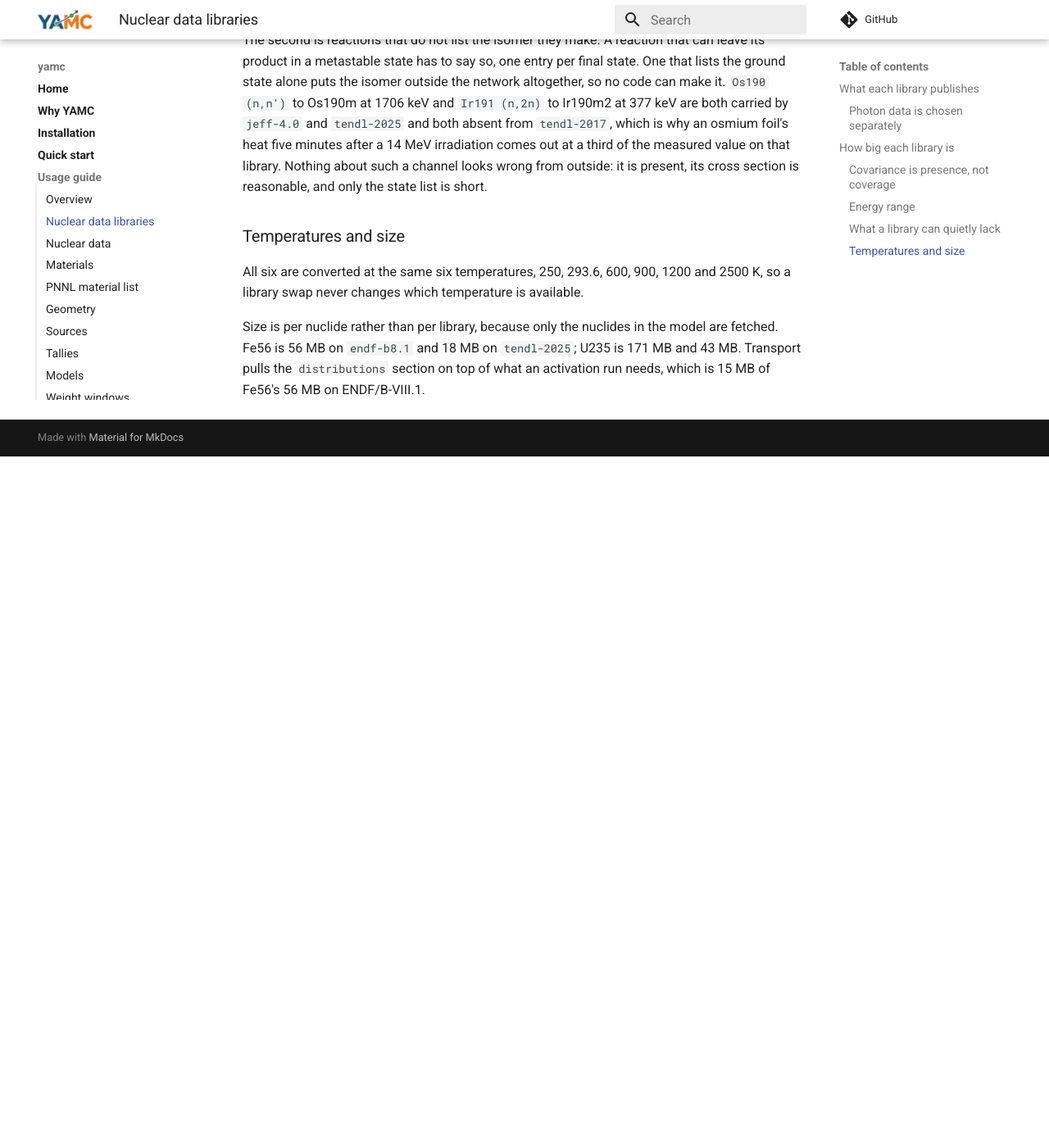
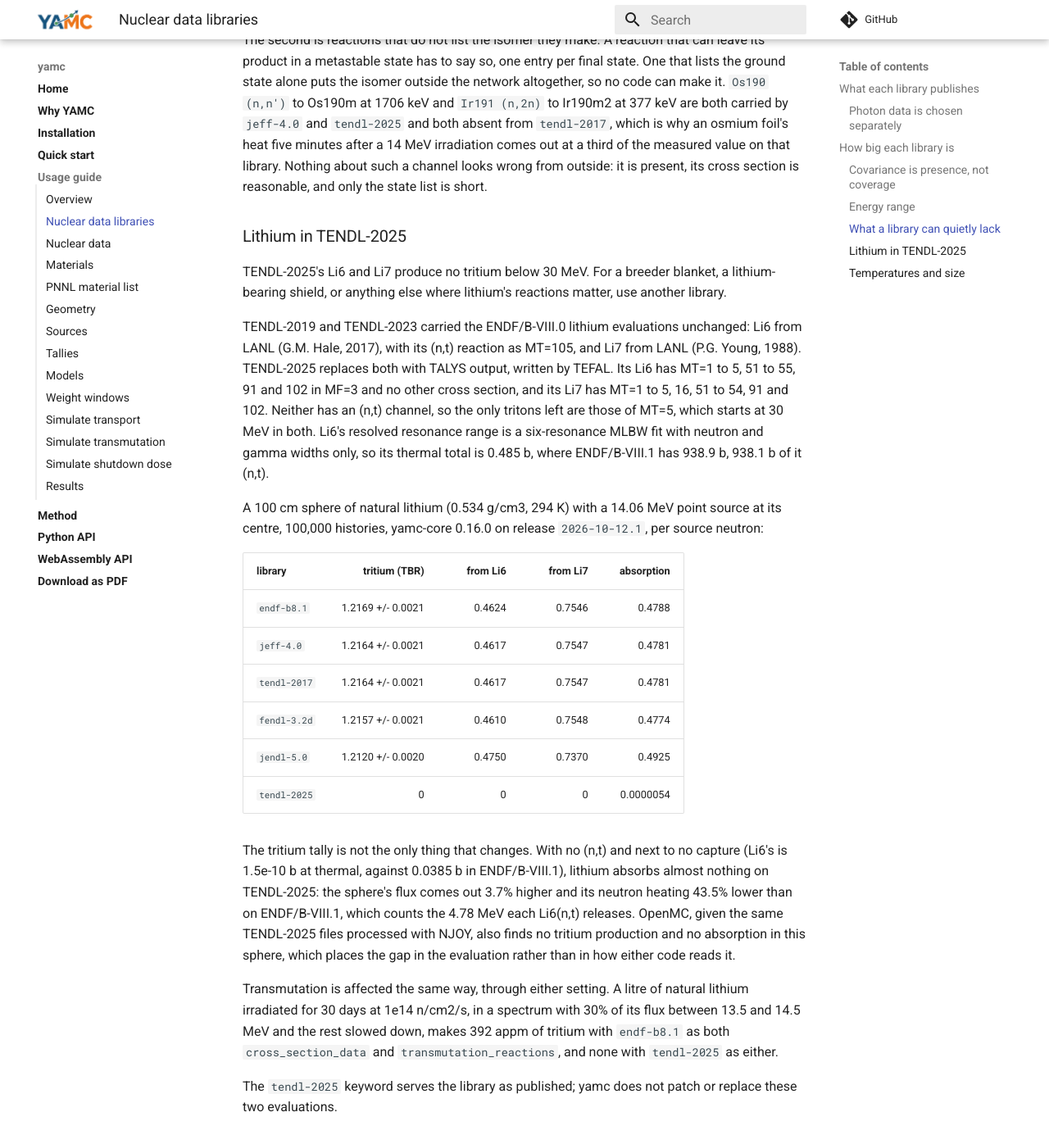
Before and after one commit to fusion-neutronics/yamc, an MkDocs documentation site: the page built from docs/nuclear_data_libraries.md, in a window 1280 px wide and 1400 px high, scrolled down 5249 px. Shown: the top 1396 px of the window at 82% size. Built offline with MkDocs 1.6.1 and Material for MkDocs 9.7.7, drawn with Linux system fonts in a browser that asks for light colours; comment, search, counter and statistics services are not loaded; before the commit the page ends 5806 px from its top, so only the background shows below that; some of the changed text lies outside the part shown.

Commit message:
Document that TENDL-2025's lithium makes no tritium below 30 MeV
TENDL-2019 and TENDL-2023 carried the ENDF/B-VIII.0 lithium evaluations
(LANL: Li6 by G.M. Hale, 2017; Li7 by P.G. Young, 1988). TENDL-2025
replaces both with TALYS output through TEFAL, with no (n,t) channel: the
only tritons are MT=5's, which starts at 30 MeV for both isotopes, and
Li6's resonance range is a six-resonance MLBW fit with neutron and gamma
widths only (thermal total 0.485 b against 938.9 b).

nuclear_data_libraries.md gets a "Lithium in TENDL-2025" section with what
the evaluation contains, a 100 cm natural-lithium sphere on all six
libraries (TBR 1.2120 to 1.2169, and 0 on tendl-2025), what else changes
(absorption, flux, heating), the same gap in transmutation through either
setting, and the advice to use another library wherever lithium matters.
The keyword table and the TENDL paragraph in nuclear_data.md point to it.
The library is served as published.

```diff
--- a/docs/nuclear_data_libraries.md
+++ b/docs/nuclear_data_libraries.md
@@ -16,7 +16,7 @@ yamc.cross_section_data = "endf-b8.1"
 | ``endf-b8.1`` | ENDF/B-VIII.1. The default for photon data and for an unset ``decay``, ``reactions`` or ``fission_yields``. |
 | ``jeff-4.0`` | JEFF-4.0. |
 | ``jendl-5.0`` | JENDL-5. |
-| ``tendl-2025`` | TENDL-2025. The widest isotope coverage of the six. |
+| ``tendl-2025`` | TENDL-2025. The widest isotope coverage of the six, but its Li6 and Li7 make no tritium below 30 MeV: see [Lithium in TENDL-2025](#lithium-in-tendl-2025). |
 | ``tendl-2017`` | TENDL-2017, for comparing a result against the older release. |
 | ``fendl-3.2d`` | FENDL-3.2d. Cross sections, plus ``reactions`` and ``branching`` subsections. |
 
@@ -208,6 +208,53 @@ measured value on that library. Nothing about such a channel looks wrong from
 outside: it is present, its cross section is reasonable, and only the state
 list is short.
 
+### Lithium in TENDL-2025
+
+TENDL-2025's Li6 and Li7 produce no tritium below 30 MeV. For a breeder
+blanket, a lithium-bearing shield, or anything else where lithium's reactions
+matter, use another library.
+
+TENDL-2019 and TENDL-2023 carried the ENDF/B-VIII.0 lithium evaluations
+unchanged: Li6 from LANL (G.M. Hale, 2017), with its (n,t) reaction as MT=105,
+and Li7 from LANL (P.G. Young, 1988). TENDL-2025 replaces both with TALYS
+output, written by TEFAL. Its Li6 has MT=1 to 5, 51 to 55, 91 and 102 in MF=3
+and no other cross section, and its Li7 has MT=1 to 5, 16, 51 to 54, 91 and
+102. Neither has an (n,t) channel, so the only tritons left are those of MT=5,
+which starts at 30 MeV in both. Li6's resolved resonance range is a
+six-resonance MLBW fit with neutron and gamma widths only, so its thermal total
+is 0.485 b, where ENDF/B-VIII.1 has 938.9 b, 938.1 b of it (n,t).
+
+A 100 cm sphere of natural lithium (0.534 g/cm3, 294 K) with a 14.06 MeV point
+source at its centre, 100,000 histories, yamc-core 0.16.0 on release
+``2026-10-12.1``, per source neutron:
+
+| library | tritium (TBR) | from Li6 | from Li7 | absorption |
+| --- | ---: | ---: | ---: | ---: |
+| ``endf-b8.1`` | 1.2169 +/- 0.0021 | 0.4624 | 0.7546 | 0.4788 |
+| ``jeff-4.0`` | 1.2164 +/- 0.0021 | 0.4617 | 0.7547 | 0.4781 |
+| ``tendl-2017`` | 1.2164 +/- 0.0021 | 0.4617 | 0.7547 | 0.4781 |
+| ``fendl-3.2d`` | 1.2157 +/- 0.0021 | 0.4610 | 0.7548 | 0.4774 |
+| ``jendl-5.0`` | 1.2120 +/- 0.0020 | 0.4750 | 0.7370 | 0.4925 |
+| ``tendl-2025`` | 0 | 0 | 0 | 0.0000054 |
+
+The tritium tally is not the only thing that changes. With no (n,t) and next to
+no capture (Li6's is 1.5e-10 b at thermal, against 0.0385 b in ENDF/B-VIII.1),
+lithium absorbs almost nothing on TENDL-2025: the sphere's flux comes out 3.7%
+higher and its neutron heating 43.5% lower than on ENDF/B-VIII.1, which counts
+the 4.78 MeV each Li6(n,t) releases. OpenMC, given the same TENDL-2025 files
+processed with NJOY, also finds no tritium production and no absorption in this
+sphere, which places the gap in the evaluation rather than in how either code
+reads it.
+
+Transmutation is affected the same way, through either setting. A litre of
+natural lithium irradiated for 30 days at 1e14 n/cm2/s, in a spectrum with 30%
+of its flux between 13.5 and 14.5 MeV and the rest slowed down, makes 392 appm
+of tritium with ``endf-b8.1`` as both ``cross_section_data`` and
+``transmutation_reactions``, and none with ``tendl-2025`` as either.
+
+The ``tendl-2025`` keyword serves the library as published; yamc does not patch
+or replace these two evaluations.
+
 ### Temperatures and size
 
 All six are converted at the same six temperatures, 250, 293.6, 600, 900, 1200 and
```
Also changed, not shown: docs/nuclear_data.md (+2 -0 lines).
